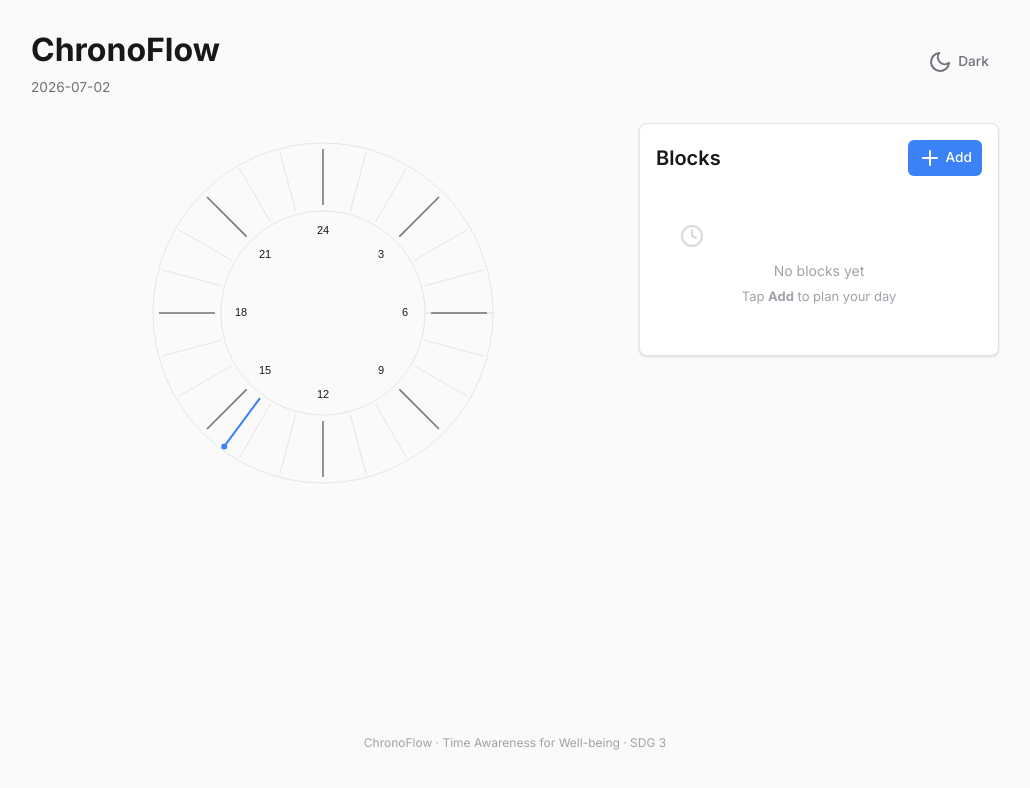
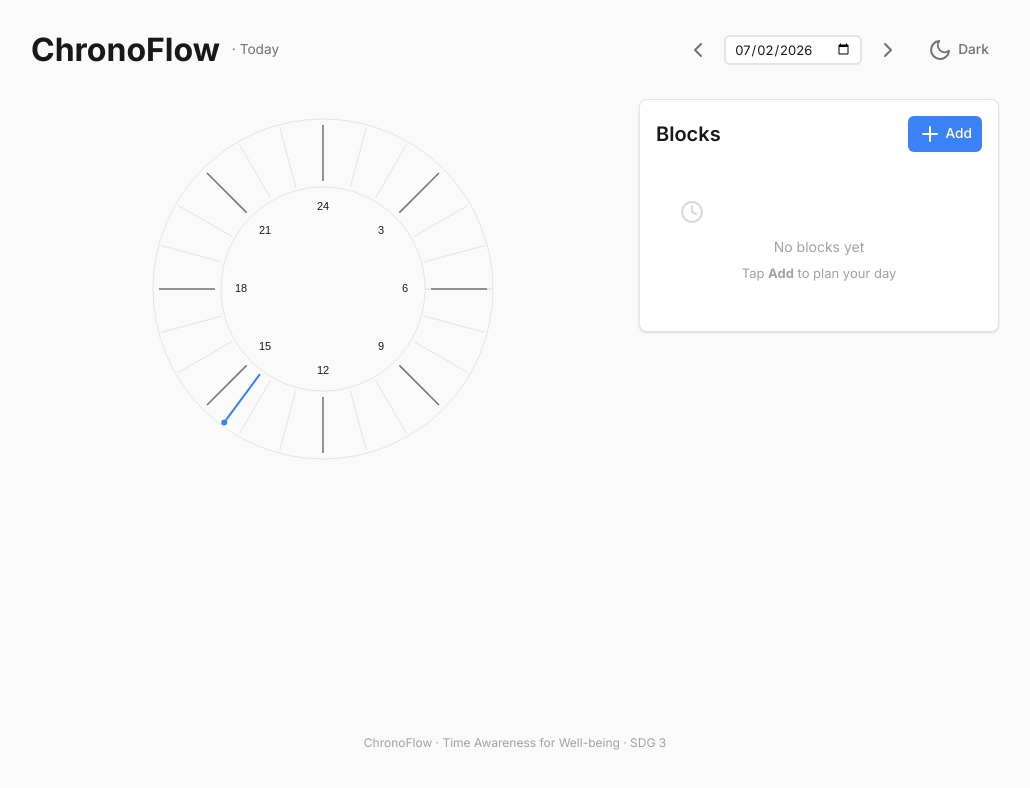
Before and after one commit to NASRALLAH-DAMMAJ/chronoflow, a React (Vite) app: page / in a window 1280 px wide. Shown: the top 788 px of the page, without its empty margins (125-1155 px from the left). Built offline with nearby package versions, Linux system fonts and the light colour scheme.

Commit message:
feat: date navigation — prev/next day, date picker, Today button

```diff
--- a/src/App.jsx
+++ b/src/App.jsx
@@ -4,7 +4,7 @@ import { Dial } from './components/Dial'
 import { BlockForm } from './components/BlockForm'
 import { Button, Badge, Card } from './design-system/components'
 import { useDarkMode } from './design-system/hooks/useDarkMode'
-import { IconPlus, IconSun, IconMoon, IconTrash, IconEdit, IconClock } from './design-system/icons'
+import { IconPlus, IconSun, IconMoon, IconTrash, IconEdit, IconClock, IconChevronLeft, IconChevronRight } from './design-system/icons'
 
 function minutesToStr(m) {
   const h = Math.floor(m / 60)
@@ -18,6 +18,17 @@ function formatDuration(mins) {
   if (h === 0) return `${m}m`
   if (m === 0) return `${h}h`
   return `${h}h ${m}m`
+}
+
+function formatDateLabel(dateStr) {
+  const d = new Date(dateStr + 'T00:00:00')
+  const today = new Date()
+  const isToday = dateStr === getTodayStr()
+  if (isToday) return 'Today'
+  const diff = Math.round((today - d) / 86400000)
+  if (diff === 1) return 'Yesterday'
+  if (diff === -1) return 'Tomorrow'
+  return d.toLocaleDateString('en-US', { weekday: 'short', month: 'short', day: 'numeric' })
 }
 
 function BlockList({ blocks, selectedId, onSelectBlock, onDeleteBlock, onEditBlock }) {
@@ -107,7 +118,7 @@ function BlockList({ blocks, selectedId, onSelectBlock, onDeleteBlock, onEditBlo
 
 function AppContent() {
   const { isDark, toggle } = useDarkMode()
-  const { blocks, dateStr, selectedId, addBlock, updateBlock, deleteBlock, moveBlock, resizeBlock, selectBlock } = useStore()
+  const { blocks, dateStr, selectedId, addBlock, updateBlock, deleteBlock, moveBlock, resizeBlock, selectBlock, goToDate } = useStore()
   const [showForm, setShowForm] = useState(false)
   const [editingBlock, setEditingBlock] = useState(null)
 
@@ -120,6 +131,14 @@ function AppContent() {
     setEditingBlock(null)
   }
 
+  function goToDay(delta) {
+    const d = new Date(dateStr + 'T00:00:00')
+    d.setDate(d.getDate() + delta)
+    goToDate(d)
+  }
+
+  const todayStr = getTodayStr()
+  const isToday = dateStr === todayStr
   const formOpen = showForm || editingBlock
 
   return (
@@ -136,17 +155,46 @@ function AppContent() {
         alignItems: 'center',
         justifyContent: 'space-between',
         marginBottom: 'var(--sp-6)',
+        gap: 'var(--sp-3)',
+        flexWrap: 'wrap',
       }}>
-        <div>
+        <div style={{ display: 'flex', alignItems: 'center', gap: 12 }}>
           <h1 style={{ fontSize: 'var(--fs-headline)', fontWeight: 700, color: 'var(--clr-text)', margin: 0 }}>
             ChronoFlow
           </h1>
-          <p style={{ fontSize: 'var(--fs-small)', color: 'var(--clr-text-secondary)', marginTop: 2 }}>
-            {dateStr}
-          </p>
+          <span style={{ fontSize: 'var(--fs-small)', color: 'var(--clr-text-secondary)', whiteSpace: 'nowrap' }}>
+            · {formatDateLabel(dateStr)}
+          </span>
         </div>
-        <div style={{ display: 'flex', alignItems: 'center', gap: 8 }}>
-          <Button variant="ghost" size="sm" onClick={toggle} style={{ display: 'flex', alignItems: 'center', gap: 6 }}>
+        <div style={{ display: 'flex', alignItems: 'center', gap: 6 }}>
+          <Button variant="ghost" size="sm" onClick={() => goToDay(-1)} style={{ display: 'flex', padding: '4px 6px' }}>
+            <IconChevronLeft />
+          </Button>
+          <input
+            type="date"
+            value={dateStr}
+            onChange={e => goToDate(new Date(e.target.value + 'T00:00:00'))}
+            style={{
+              fontSize: 13,
+              padding: '4px 8px',
+              fontFamily: 'var(--ff-body)',
+              color: 'var(--clr-text)',
+              backgroundColor: 'var(--clr-surface)',
+              border: '2px solid var(--clr-border)',
+              borderRadius: 6,
+              outline: 'none',
+              maxWidth: 140,
+            }}
+          />
+          <Button variant="ghost" size="sm" onClick={() => goToDay(1)} style={{ display: 'flex', padding: '4px 6px' }}>
+            <IconChevronRight />
+          </Button>
+          {!isToday && (
+            <Button variant="ghost" size="sm" onClick={() => goToDate()}>
+              Today
+            </Button>
+          )}
+          <Button variant="ghost" size="sm" onClick={toggle} style={{ display: 'flex', alignItems: 'center', gap: 6, marginLeft: 4 }}>
             {isDark ? <><IconSun /> Light</> : <><IconMoon /> Dark</>}
           </Button>
         </div>
```
